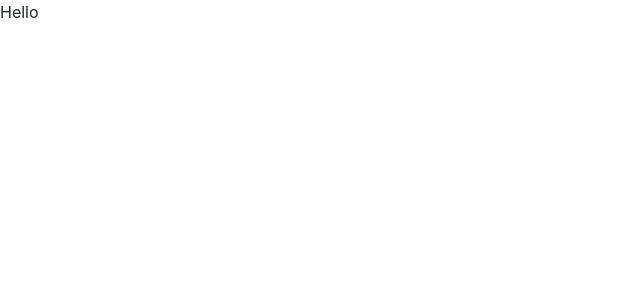
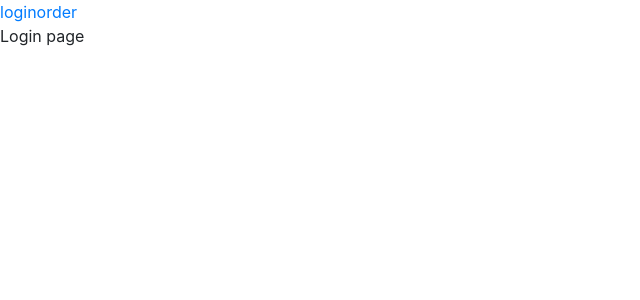
Before and after one commit to Haley-Zhu/booking-management, a React (Create React App) app: page / in a window 1280 px wide. Shown: the top 300 px of the page, without its empty margins (0-640 px from the left). Built offline with nearby package versions, Linux system fonts and the light colour scheme.

Commit message:
Add basic setting and router

```diff
--- a/src/App.js
+++ b/src/App.js
@@ -1,15 +1,16 @@
 import React, { Component } from "react";
 import { Provider } from "react-redux";
 import store from "./store";
-import Routes from "./components/Routes";
+import Routes from "./routes/Routes";
+import TopNav from './routes/topNav';
 import "./App.scss";
 
 class App extends Component {
   render() {
     return (
       <Provider store={store}>
-        {/* <Routes /> */}
-        Hello
+        <TopNav />
+        <Routes />
       </Provider>
     );
   }
--- /dev/null
+++ b/src/pages/admins/Login.js
@@ -0,0 +1,9 @@
+import React from 'react';
+
+const Login = () => {
+  return(
+    <p>Login page</p>
+  )
+}
+
+export default Login;
--- /dev/null
+++ b/src/pages/orders/Order.js
@@ -0,0 +1,9 @@
+import React from 'react';
+
+const Order = () => {
+  return(
+    <p>Order page</p>
+  )
+}
+
+export default Order;
--- /dev/null
+++ b/src/routes/Routes.js
@@ -0,0 +1,15 @@
+import React from 'react';
+import { Route, Switch } from 'react-router-dom';
+import Login from '../pages/admins/Login';
+import Order from '../pages/orders/Order';
+
+const Routes = () => {
+  return (
+    <Switch>
+      <Route exact path='/' component={Login} />
+      <Route path='/orders' component={Order} />
+    </Switch>
+  );
+}
+
+export default Routes;
--- /dev/null
+++ b/src/routes/topNav.js
@@ -0,0 +1,13 @@
+import React from 'react';
+import { Link, withRouter } from 'react-router-dom';
+
+const TopNav = () => {
+  return(
+    <nav>
+      <Link to='/'>login</Link>
+      <Link to='/orders'>order</Link>
+    </nav>
+  )
+}
+
+export default withRouter(TopNav);
```
Also changed, not shown: src/components/Routes.js (deleted).
